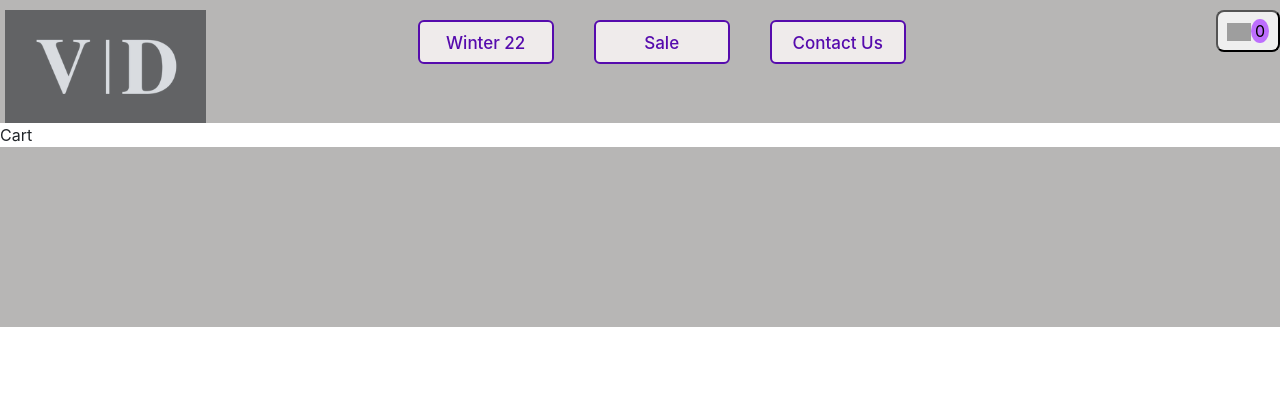
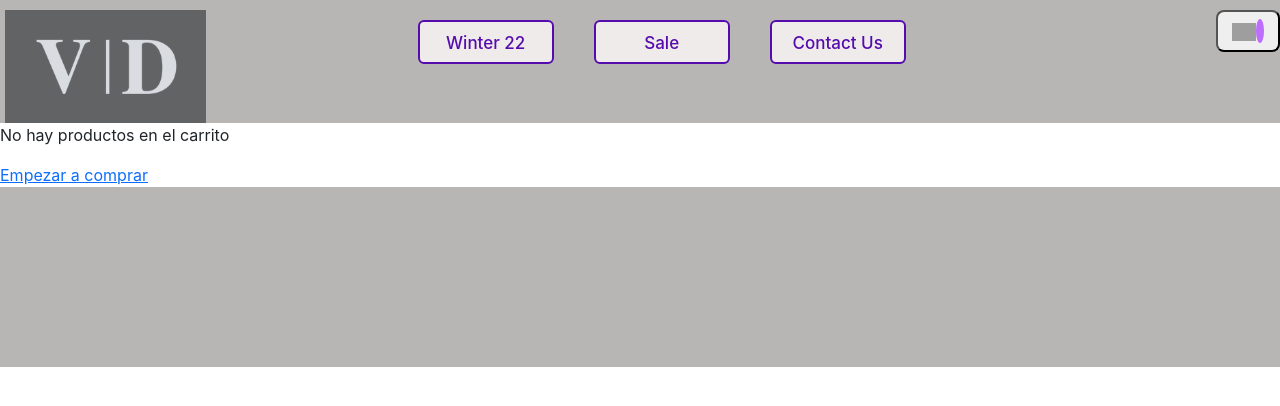
Before and after one commit to MarianFava/VeteDestino, a React (Create React App) app: page /cart in a window 1280 px wide. Shown: the top 406 px of the page. Built offline with nearby package versions, Linux system fonts and the light colour scheme; grey boxes are pictures that could not be loaded.

Commit message:
Desafio 10 Cart View

```diff
--- a/package.json
+++ b/package.json
@@ -10,6 +10,7 @@
     "@testing-library/react": "^13.3.0",
     "@testing-library/user-event": "^13.5.0",
     "bootstrap": "^5.1.3",
+    "firebase": "^9.9.0",
     "react": "^18.1.0",
     "react-bootstrap": "^2.4.0",
     "react-dom": "^18.1.0",
--- a/src/Components/Cart/Cart.jsx
+++ b/src/Components/Cart/Cart.jsx
@@ -1,9 +1,31 @@
-import React from 'react'
+import React from 'react';
+import { Link } from 'react-router-dom';
+import { useCartContext } from '../../Context/CartContext';
+import ItemCart from '../ItemCart/ItemCart';
 
 const Cart = () => {
+  const { cart, totalPrice } = useCartContext();
+  if (cart.length === 0) {
+
+    return (
+      <>
+      <p>No hay productos en el carrito</p>
+      <Link to= "/">Empezar a comprar</Link>
+      </>
+    );
+  }
+
   return (
-    <div>Cart</div>
+  <>
+    {
+    cart.map(product => <ItemCart key={product.id} product={product} />)
+    }
+    <p>
+      total: ${totalPrice()}
+    </p>
+  </>
   )
-}
+  }
+
 
 export default Cart;
--- a/src/Components/CartWidget/CartWidget.jsx
+++ b/src/Components/CartWidget/CartWidget.jsx
@@ -1,15 +1,17 @@
 import React from "react";
 import carrito from "../../assets/carrito-de-compras.png";
 import "./styles.css";
+import { useCartContext } from "../../Context/CartContext";
 
 
 const CartWidget =() =>{
+    const {totalProducts} = useCartContext();
 
     return (
         <div>
         <button className="btnCarrito">
         <img src={carrito} className="imgCarrito" alt="" />
-        <span className="contadorCarrito">0</span>
+        <span className="contadorCarrito"> {totalProducts() || ""}</span>
         </button>
         </div>
     )
--- /dev/null
+++ b/src/Components/ItemCart/ItemCart.css
@@ -0,0 +1,10 @@
+.ItemCart{
+    display: flex;
+    border-bottom: 1px solid grey;
+    max-width: 500px;
+    margin: 1rem auto;
+}
+.ItemCart img{
+    width: 200px;
+    margin-right: 1rem;
+}
--- /dev/null
+++ b/src/Components/ItemCart/ItemCart.jsx
@@ -0,0 +1,23 @@
+import React from "react";
+import { useCartContext } from "../../Context/CartContext";
+import "./ItemCart.css";
+
+const ItemCart = ({ product }) => {
+    const {removeProduct} = useCartContext();
+
+    return (
+        <div className="ItemCart">
+            <img src={product.img} alt={product.nombre} />
+            <div>
+                <p>Título: {product.nombre}</p>
+                <p>Cantidad: {product.quantity}</p>
+                <p>Precio unitario: {product.precio}</p>
+                <p>Subtotal: {product.quantity  * product.precio} </p>
+                <button onClick={() => removeProduct(product.id)}>Eliminar</button>
+            </div>
+
+        </div>
+    )
+}
+
+export default ItemCart;
--- a/src/Components/ItemListContainer/ItemListContainer.jsx
+++ b/src/Components/ItemListContainer/ItemListContainer.jsx
@@ -3,6 +3,8 @@ import "./styles.css";
 import ItemList from "../ItemList/ItemList";
 import { getProdsPorCategoria } from "../../mocks/fakeApi";
 import { useParams } from "react-router-dom";
+import { db } from "../../firebase/firebase";
+import { getDocs, collection, query} from "firebase/firestore"
 
 
 const ItemListContainer = ({ greeting }) => {
@@ -11,7 +13,10 @@ const ItemListContainer = ({ greeting }) => {
 
     const {categoryId}= useParams();
 
+
     useEffect(()=>{
+
+
         setLoading(true);
         getProdsPorCategoria(categoryId)
         .then((response)=>setListaProductos(response))
--- a/src/Context/CartContext.jsx
+++ b/src/Context/CartContext.jsx
@@ -16,8 +16,11 @@ const CartProvider = ({ children }) => {
       setCart([...cart, {...productos, quantity}]);
     }
   }
-  console.log("carrito", cart);
 
+      const totalPrice = () => {
+        return cart.reduce((prev, act) => prev + act.quantity * act.precio , 0)
+      }
+      const totalProducts = () => cart.reduce ((acumulador, productoActual) => acumulador + productoActual.quantity, 0);
 
        const clearCart = () => setCart([]);
 
@@ -30,9 +33,11 @@ const CartProvider = ({ children }) => {
       clearCart,
       isInCart,
       removeProduct,
-      addProduct
+      addProduct,
+      totalPrice,
+      totalProducts,
+      cart
     }
-
     }>
       {children}
     </CartContext.Provider>
--- /dev/null
+++ b/src/firebase/firebase.jsx
@@ -0,0 +1,16 @@
+
+import { initializeApp } from "firebase/app";
+import {getFirestore} from "firebase/firestore";
+
+const firebaseConfig = {
+  apiKey: "AIzaSyBmXyfDpdiXVoOstvXDJUFTmE8vc17t2Xc",
+  authDomain: "vete-destino-indumentaria.firebaseapp.com",
+  projectId: "vete-destino-indumentaria",
+  storageBucket: "vete-destino-indumentaria.appspot.com",
+  messagingSenderId: "592025018513",
+  appId: "1:592025018513:web:1c6f49af3095245e259f30"
+};
+
+// Initialize Firebase
+const app = initializeApp(firebaseConfig);
+export const db = getFirestore(app);
```
Also changed, not shown: 1 other file (tests, documents, lock files or other folders).
